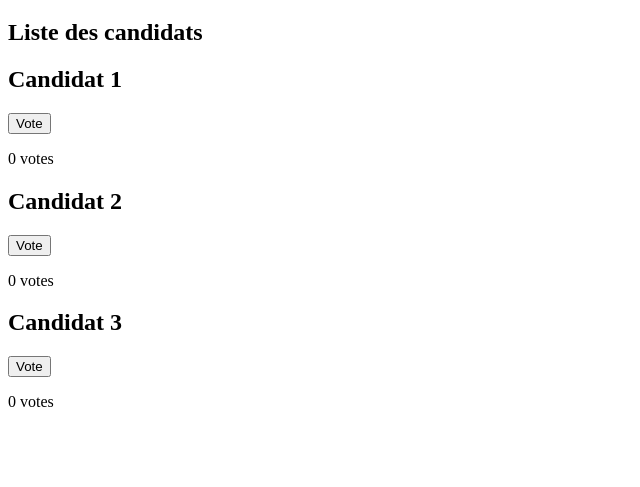
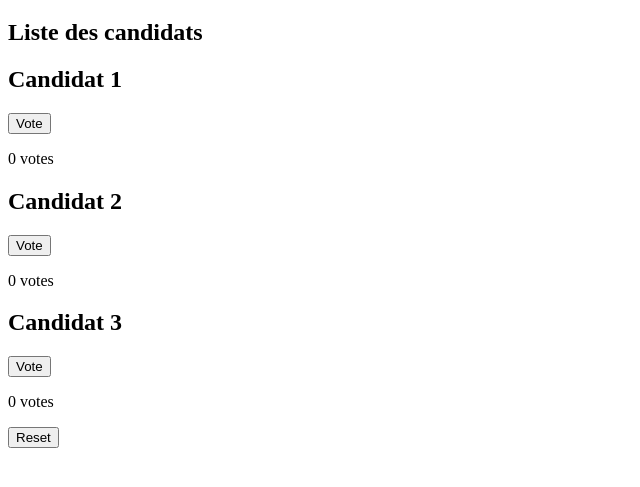
Before and after one commit to Christophe6262/Systeme-de-vote, a plain HTML site: page index.html in a window 1280 px wide. Shown: the part 61-548 px from the top of the page, without its empty margins (0-640 px from the left). Drawn offline with Linux system fonts and the light colour scheme.

Commit message:
add christophe

```diff
--- a/index.html
+++ b/index.html
@@ -13,7 +13,7 @@
     <div class="bar"></div>
     <h2 class="list">Liste des candidats</h2>
     <!-- candidate #1-->
-    <div class="carts">
+    <div class="cards">
       <div class="candidate">
         <h2 class="name">Candidat 1</h2>
         <button class="vote-btn">Vote</button>
@@ -31,6 +31,9 @@
         <button class="vote-btn">Vote</button>
         <p><span class="vote-count">0</span> votes</p>
       </div>
+      <div class="reset">
+        <button class="btn reset">Reset</button>
+      </div>
     </div>
   </body>
 </html>
```
